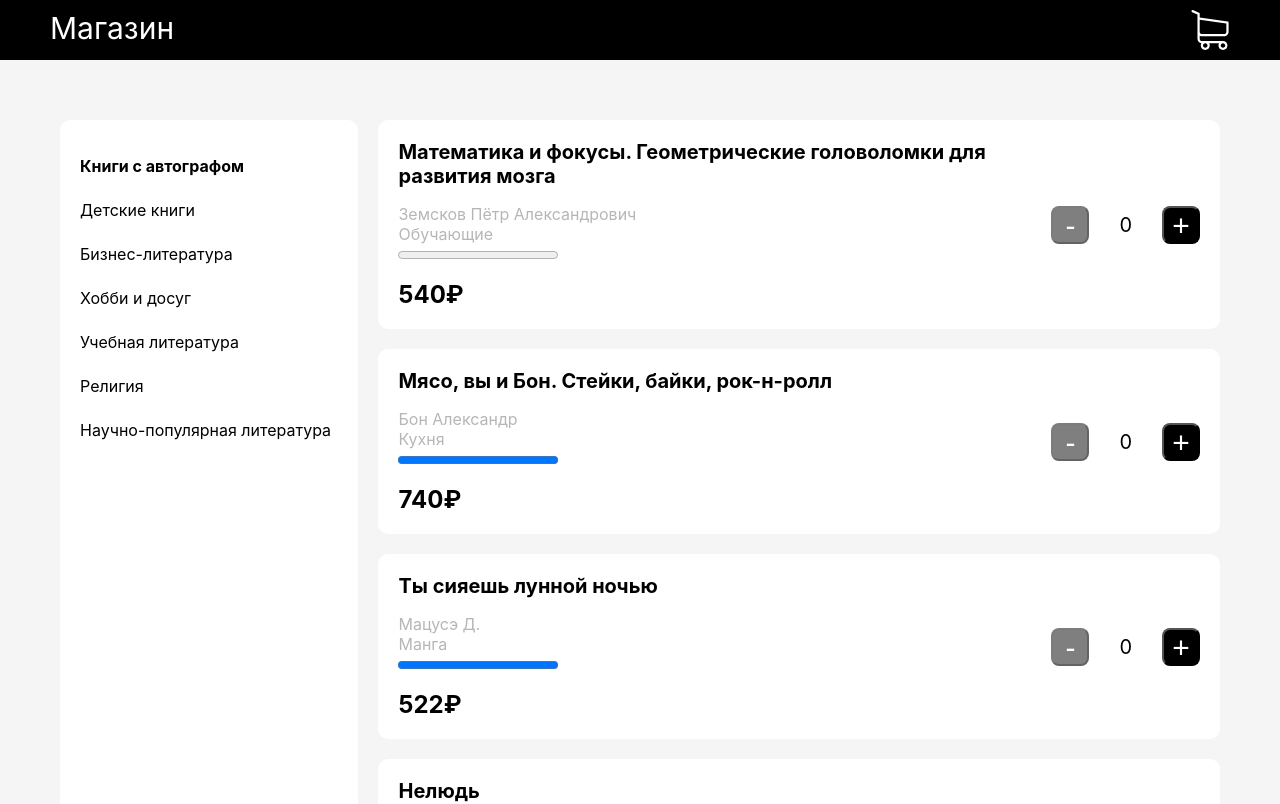
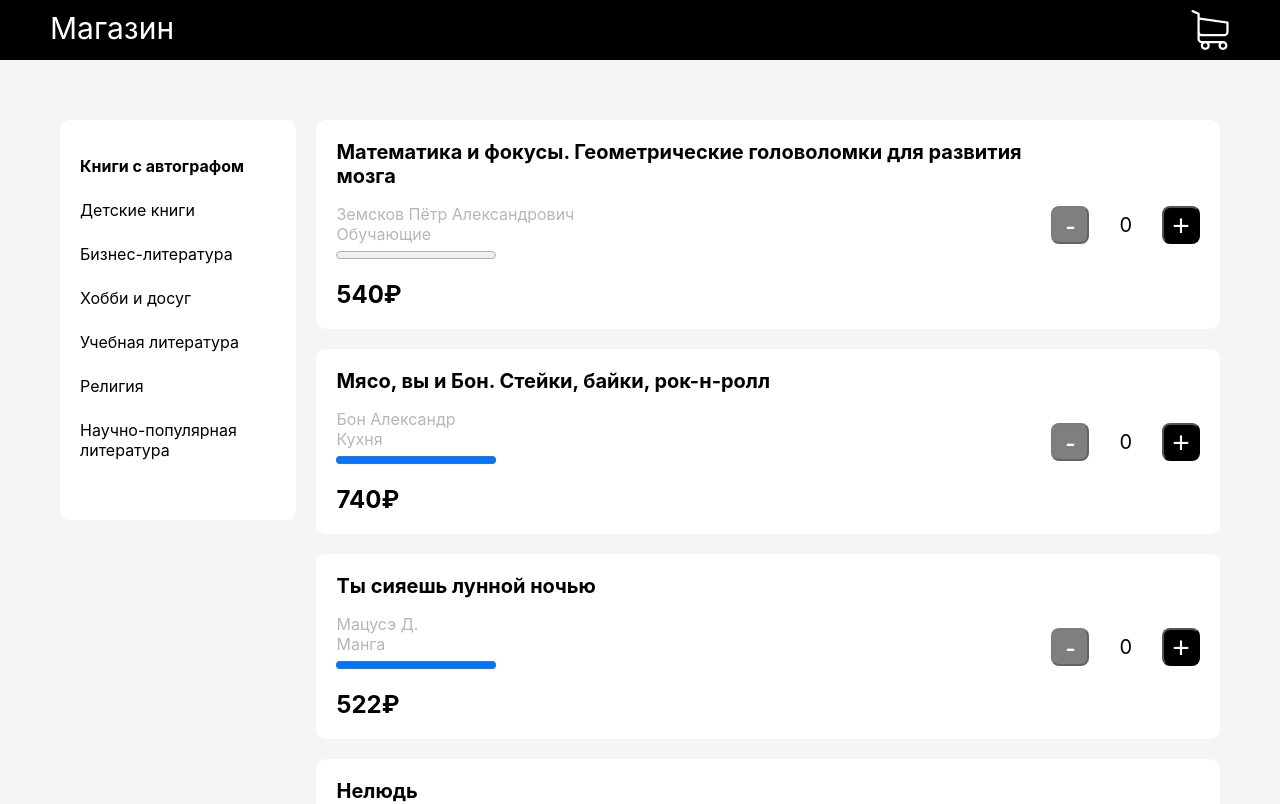
Before and after one commit to GRusl/YLppF_React, a React (Create React App) app: page / in a window 1280 px wide. Shown: the top 804 px of the page. Built offline with nearby package versions, Linux system fonts and the light colour scheme.

Commit message:
Fixed bugs

```diff
--- a/src/components/Сomment/Сomment.jsx
+++ b/src/components/Сomment/Сomment.jsx
@@ -7,9 +7,9 @@ import {Rating} from "../Rating/Rating";
 export const Сomment = ({comment}) => {
     return (
         <section className={ base_styles.card }>
-            <a className={ styles.name } href="/">
+            <div className={ styles.name }>
                 { comment.name }
-            </a>
+            </div>
             <Rating value={ comment.rating } className={ styles.right }/>
             <p>{ comment.text }</p>
         </section>
--- a/src/pages/CatalogPage/styles.module.css
+++ b/src/pages/CatalogPage/styles.module.css
@@ -7,9 +7,11 @@
     background-color: #fff;
     border-radius: 10px;
     padding: 20px;
-    margin: 10px;
+    margin: 10px 10px 20px;
 
-    width: 30%;
+    height: 30%;
+
+    min-height: 100%;
 }
 
 .linkUl {
```
